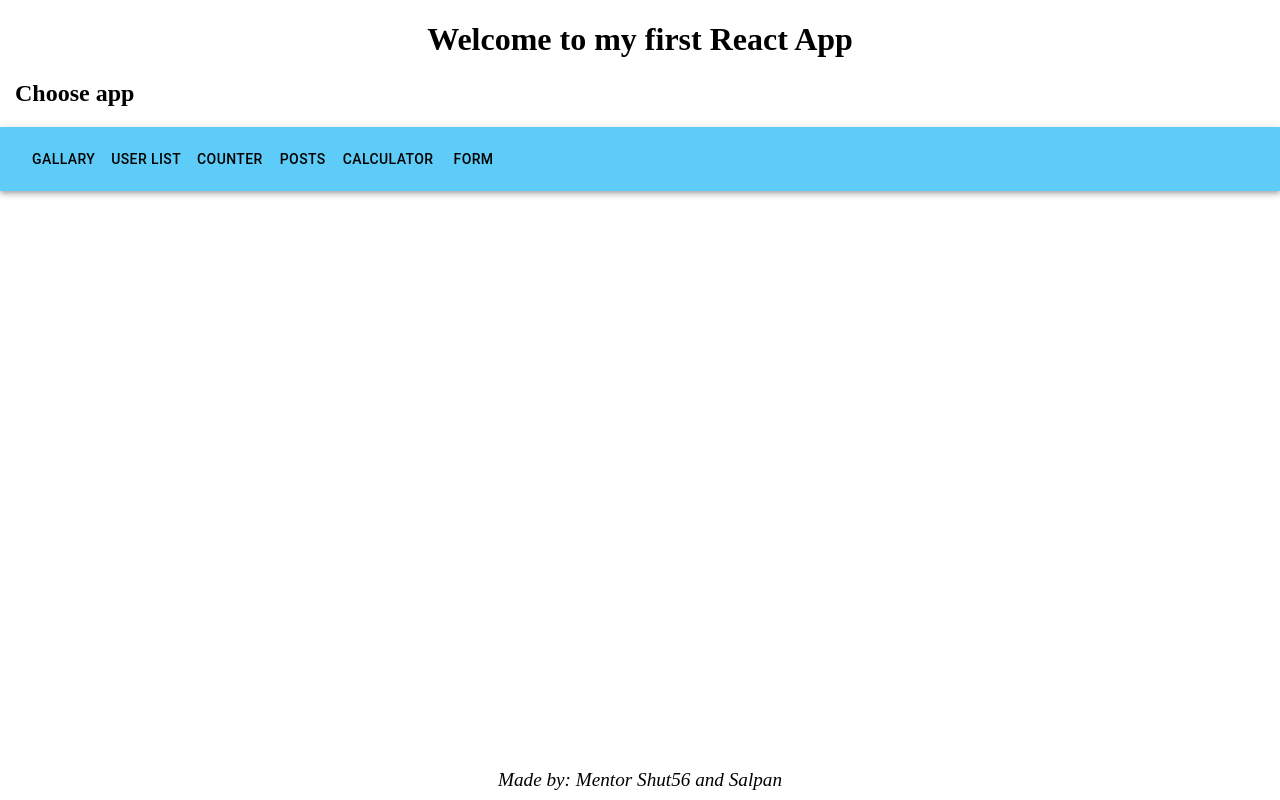
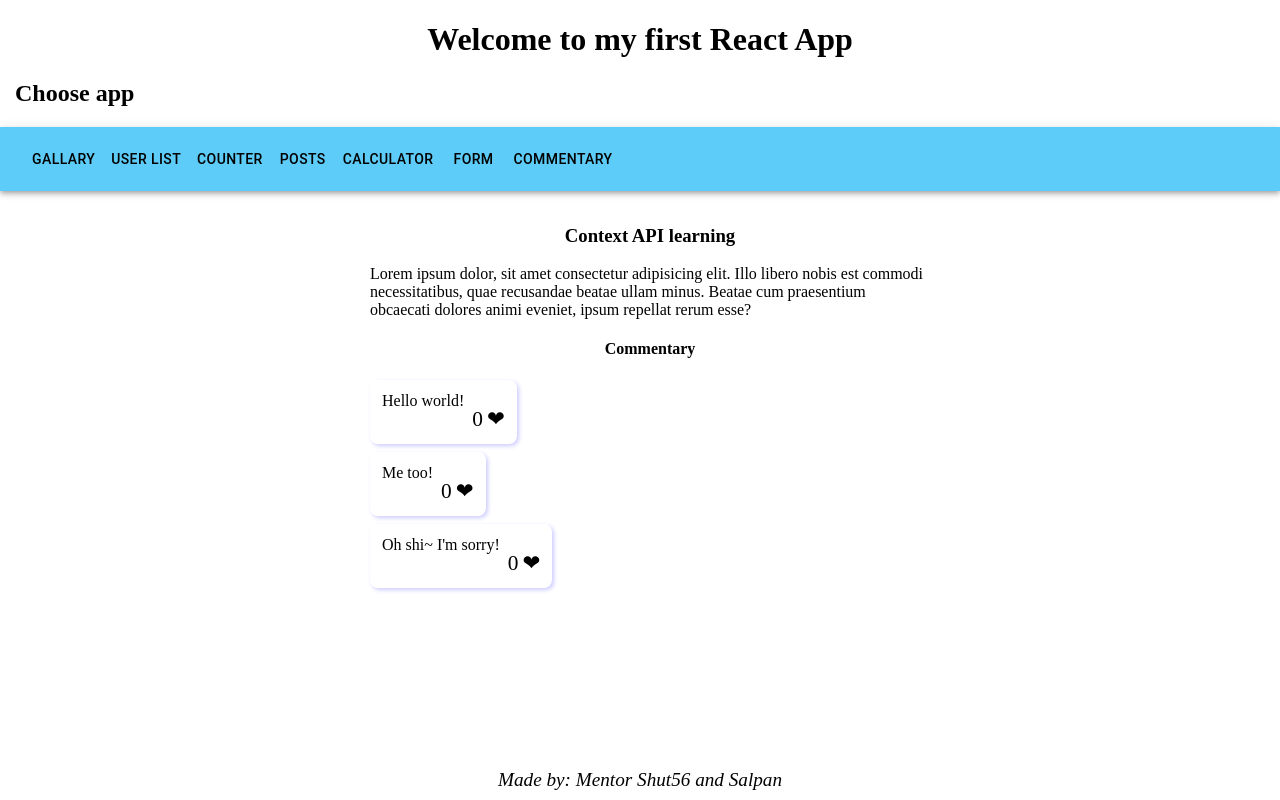
Before and after one commit to Salpan/React-HomeWork, a React (Create React App) app: page /context in a window 1280 px wide. Built offline with nearby package versions, Linux system fonts and the light colour scheme.

Commit message:
Add commentary and likse

```diff
--- a/src/app/App.jsx
+++ b/src/app/App.jsx
@@ -8,6 +8,8 @@ import { Feed } from "./components/feed/Feed";
 import { Main } from "./components/main/Main";
 import { Calc } from "./components/calc/Calc";
 import { Form } from "./components/form/Form";
+import { ContextApiPage } from "../pages/contex-api-page/ContextApiPage";
+import { Effector } from "../pages/effector-page/EffectorPage";
 
 const App = () => {
     return (
@@ -22,6 +24,8 @@ const App = () => {
                         <Route path="posts" element={<Feed />} />
                         <Route path="calculator" element={<Calc />} />
                         <Route path="form" element={<Form />} />
+                        <Route path="context" element={<ContextApiPage />} />
+                        <Route path="effector" element={<Effector />} />
                     </Route>
                 </Routes>
             </Layout>
--- a/src/common/components/layout/Layout.jsx
+++ b/src/common/components/layout/Layout.jsx
@@ -22,6 +22,7 @@ export const Layout = ({ children }) => {
                                 <Button component={Link} to="/posts" color="inherit">Posts</Button>
                                 <Button component={Link} to="/calculator" color="inherit">Calculator</Button>
                                 <Button component={Link} to="/form" color="inherit">Form</Button>
+                                <Button component={Link} to="/context" color="inherit">Commentary</Button>
                             </Toolbar>
                         </AppBar>
                     </Box>
--- /dev/null
+++ b/src/pages/contex-api-page/ContextApiPage.jsx
@@ -0,0 +1,23 @@
+import Commentary from "./components/commentary/Commentary"
+import "./styles.css"
+
+export const ContextApiPage = () => {
+    return (
+        <div className="context-wrapper">
+            <h3>Context API learning</h3>
+            <div className="context-main-text">
+                Lorem ipsum dolor, sit amet consectetur adipisicing elit.
+                Illo libero nobis est commodi necessitatibus, quae recusandae beatae ullam minus.
+                Beatae cum praesentium obcaecati dolores animi eveniet, ipsum repellat rerum esse?
+            </div>
+            <h4>Commentary</h4>
+            <div className="context-commentary-wrapper">
+                {['Hello world!', 'Me too!', "Oh shi~ I'm sorry!"].map((comment, index) => {
+                    return (
+                        <Commentary key={index} text={comment} />
+                    )
+                })}
+            </div>
+        </div>
+    )
+}
--- /dev/null
+++ b/src/pages/contex-api-page/components/commentary/Commentary.jsx
@@ -0,0 +1,29 @@
+import { memo } from "react"
+
+import '../../styles.css'
+import { useState } from "react"
+import { useCallback } from "react"
+
+
+export const Commentary = ({ text }) => {
+    const [likes, setLikes] = useState(0)
+
+    const handleClick = useCallback(() => {
+        setLikes((prev) => prev + 1)
+    }, [setLikes])
+
+    return (
+        <div className="context-commentary">
+            <div className="contex-commentary-text">{text}</div>
+            <div
+                className="contex-commentary-heart prevent-select"
+                onClick={handleClick}
+            >
+                <div className="context-comment-likes-counter">{likes}</div>
+                <span>❤︎</span>
+            </div>
+        </div>
+    )
+}
+
+export default memo(Commentary)
--- /dev/null
+++ b/src/pages/contex-api-page/styles.css
@@ -0,0 +1,59 @@
+.context-wrapper {
+    display: flex;
+    flex-direction: column;
+    align-items: center;
+}
+
+.context-main-text {
+    width: 560px;
+}
+
+.context-commentary-wrapper {
+    width: 560px;
+    display: flex;
+    flex-direction: column;
+    align-items: start;
+    row-gap: 8px;
+}
+
+.context-commentary {
+    height: 40px;
+    display: flex;
+    flex-wrap: nowrap;
+    border-radius: 8px;
+    padding: 12px;
+    box-shadow: 2px 2px 4px rgba(0, 0, 255, 0.2);
+}
+
+.contex-commentary-text {
+    margin-right: 8px;
+}
+
+.contex-commentary-heart {
+    display: flex;
+    align-items: end;
+    column-gap: 4px;
+    font-size: 16pt;
+    cursor: pointer;
+}
+
+.context-comment-likes-counter {
+    color: black;
+}
+
+.contex-commentary-heart:hover {
+    color: pink;
+}
+
+.contex-commentary-heart:active {
+    color: red;
+}
+
+.prevent-select {
+    -webkit-user-select: none;
+    /* Safari */
+    -ms-user-select: none;
+    /* IE 10 and IE 11 */
+    user-select: none;
+    /* Standard syntax */
+}
--- /dev/null
+++ b/src/pages/effector-page/EffectorPage.jsx
@@ -0,0 +1,5 @@
+export const Effector = () => {
+    return (
+        null
+    )
+}
```
Also changed, not shown: src/pages/Context.jsx (deleted).
